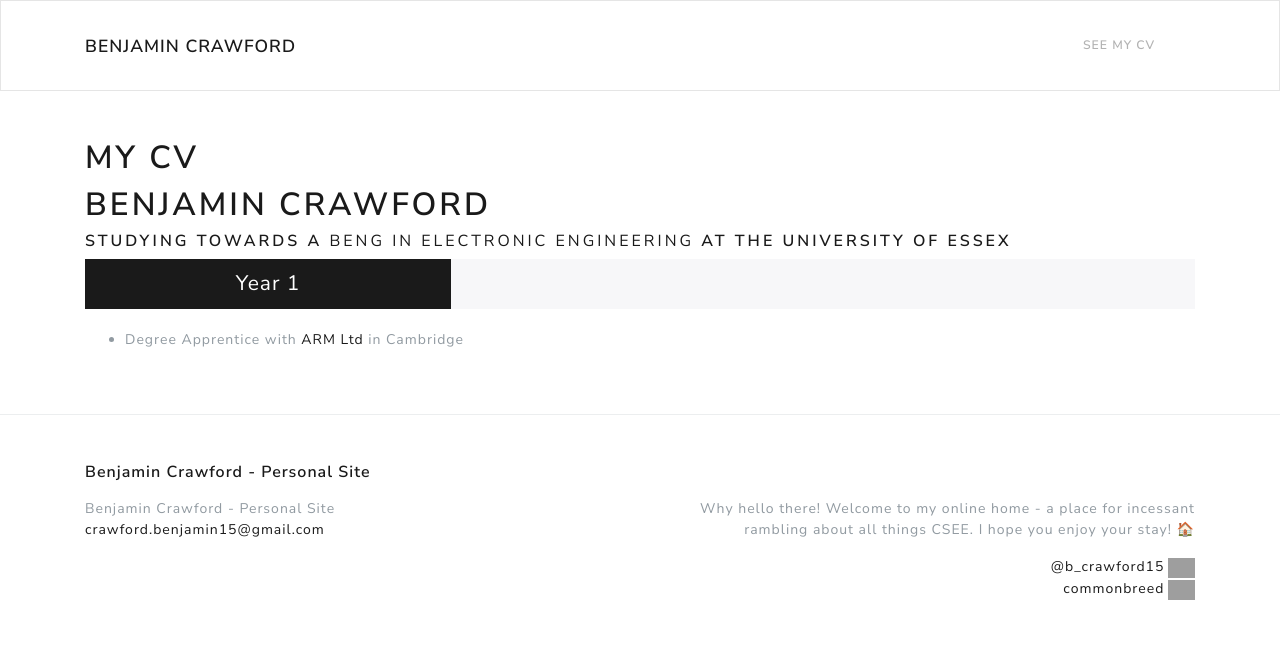
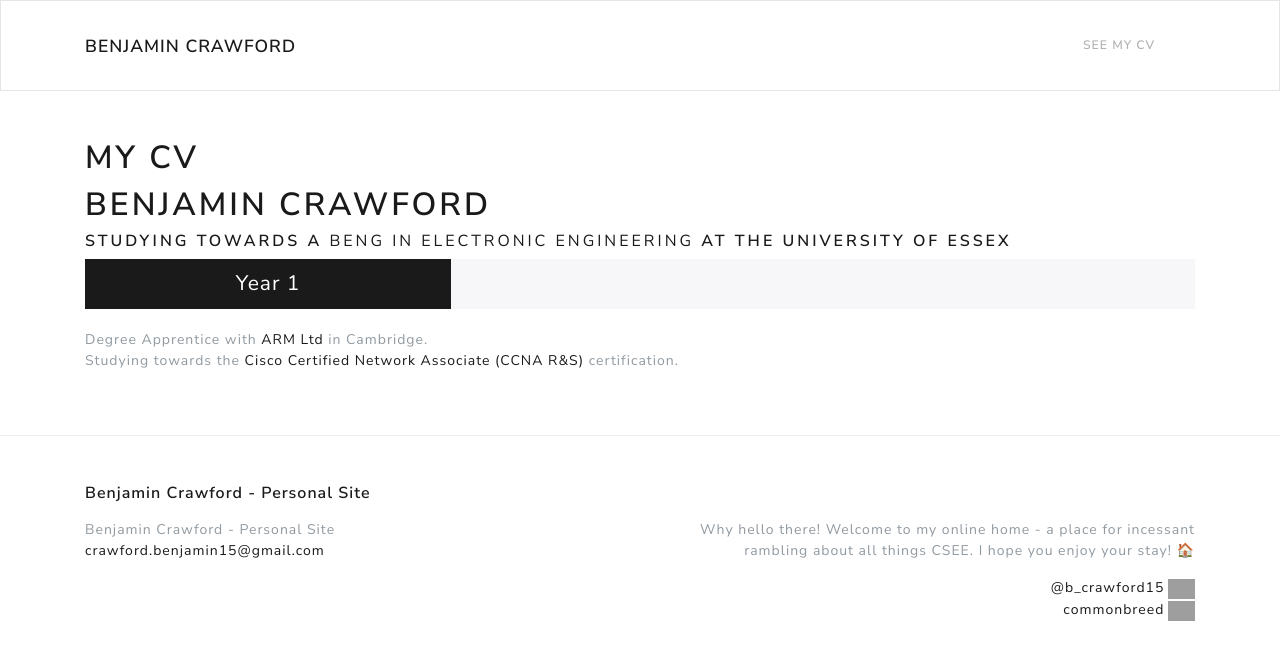
Before and after one commit to commonbreed/commonbreed.github.io, a Jekyll site: the page built from about.md, in a window 1280 px wide. Shown: the top 660 px of the page. Built offline with Jekyll 4.4.1, drawn with Linux system fonts in a browser that asks for light colours; emoji names are drawn with the system emoji font; grey boxes are pictures that could not be loaded.

Commit message:
Add info about the CCNA certification.

```diff
--- a/about.md
+++ b/about.md
@@ -11,7 +11,9 @@ Benjamin Crawford
   <div class="progress-bar" role="progressbar" style="width: 33%; font-size: 2em;" aria-valuenow="33" aria-valuemin="0" aria-valuemax="100">Year 1</div>
 </div>
 
-+ Degree Apprentice with [ARM Ltd][arm] in Cambridge
+  Degree Apprentice with [ARM Ltd][arm] in Cambridge.
+  Studying towards the [Cisco Certified Network Associate (CCNA R&S)][ccna-rs] certification.
 
 [essexuni]:  https://www1.essex.ac.uk/apprenticeships/apprentices/beng-electronic-engineering.aspx
 [arm]:       https://www.arm.com/
+[ccna-rs]:   https://www.cisco.com/c/en/us/training-events/training-certifications/certifications/associate/ccna-routing-switching.html
```
